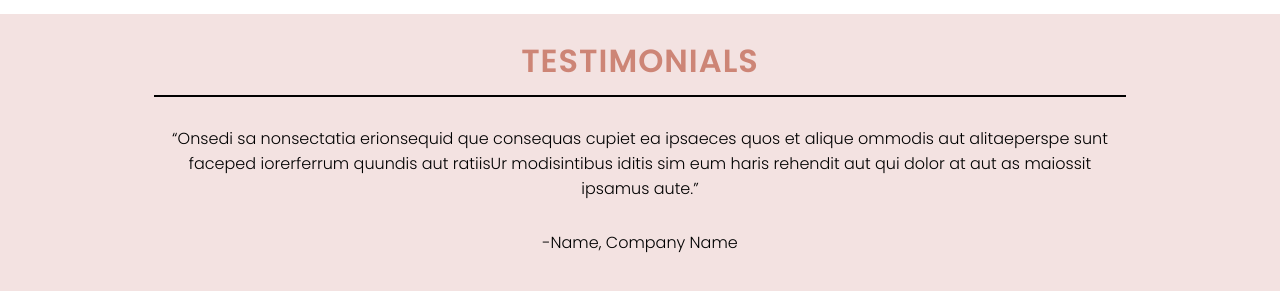
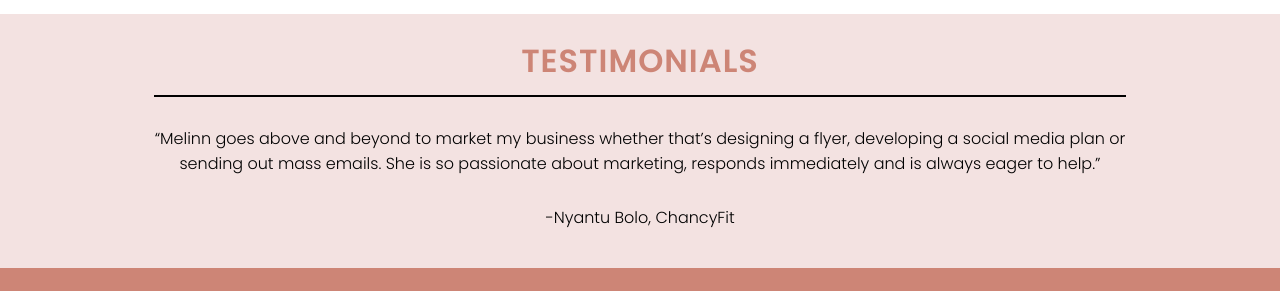
Before and after one commit to mphifer/project2_phifer_melinn, a plain HTML site: page index.html in a window 1280 px wide. Shown: the part 1480-1771 px from the top of the page. Drawn offline with nearby package versions, Linux system fonts and the light colour scheme.

Commit message:
add testimonial to home

```diff
--- a/index.html
+++ b/index.html
@@ -93,10 +93,10 @@
 			<section class="testimonials">
 				<h2>Testimonials</h2>
 
-				<p>“Onsedi sa nonsectatia erionsequid que consequas cupiet ea ipsaeces quos et alique ommodis aut alitaeperspe sunt faceped iorerferrum quundis aut ratiisUr modisintibus iditis sim eum haris rehendit aut qui dolor at aut as maiossit ipsamus aute.”
+				<p>“Melinn goes above and beyond to market my business whether that’s designing a flyer, developing a social media plan or sending out mass emails. She is so passionate about marketing, responds immediately and is always eager to help.”
 				</p>
 
-				<p>-Name, Company Name</p>
+				<p>-Nyantu Bolo, ChancyFit</p>
 			</section>
 
 		</main>
```
